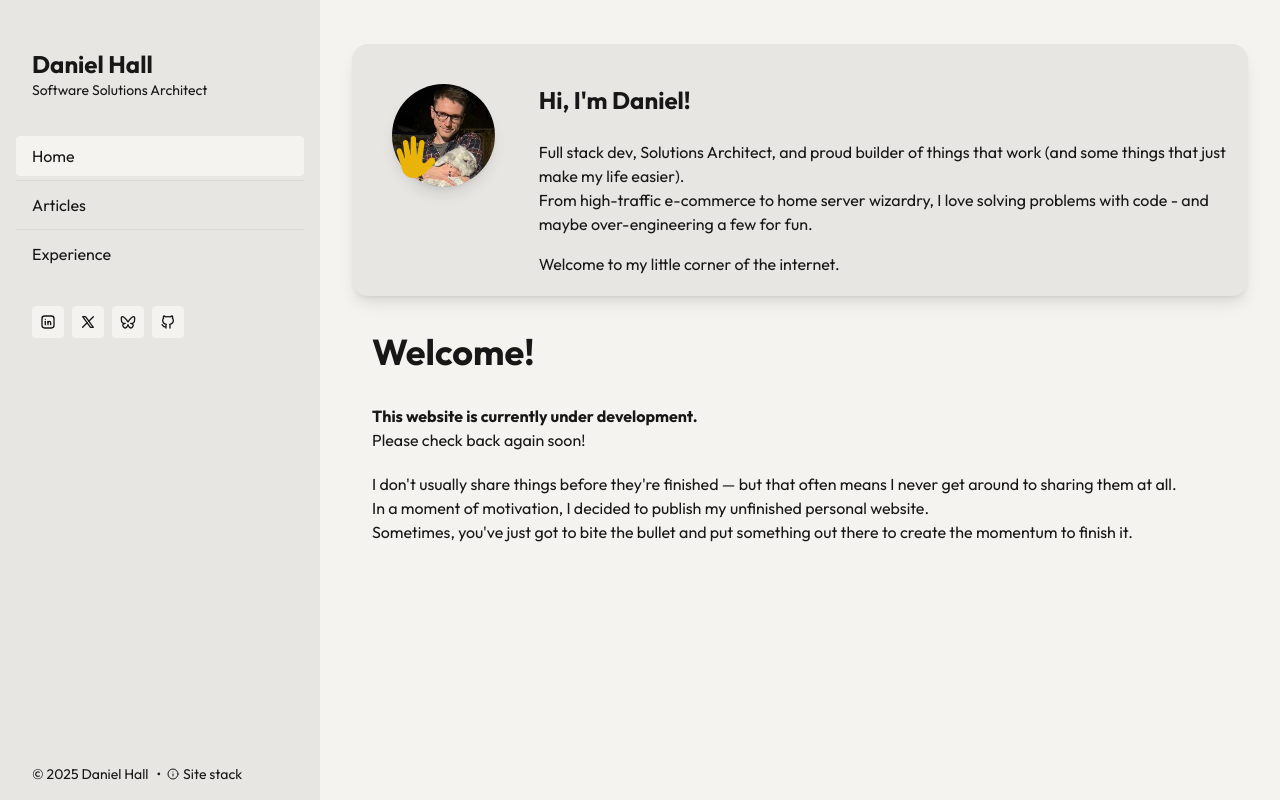
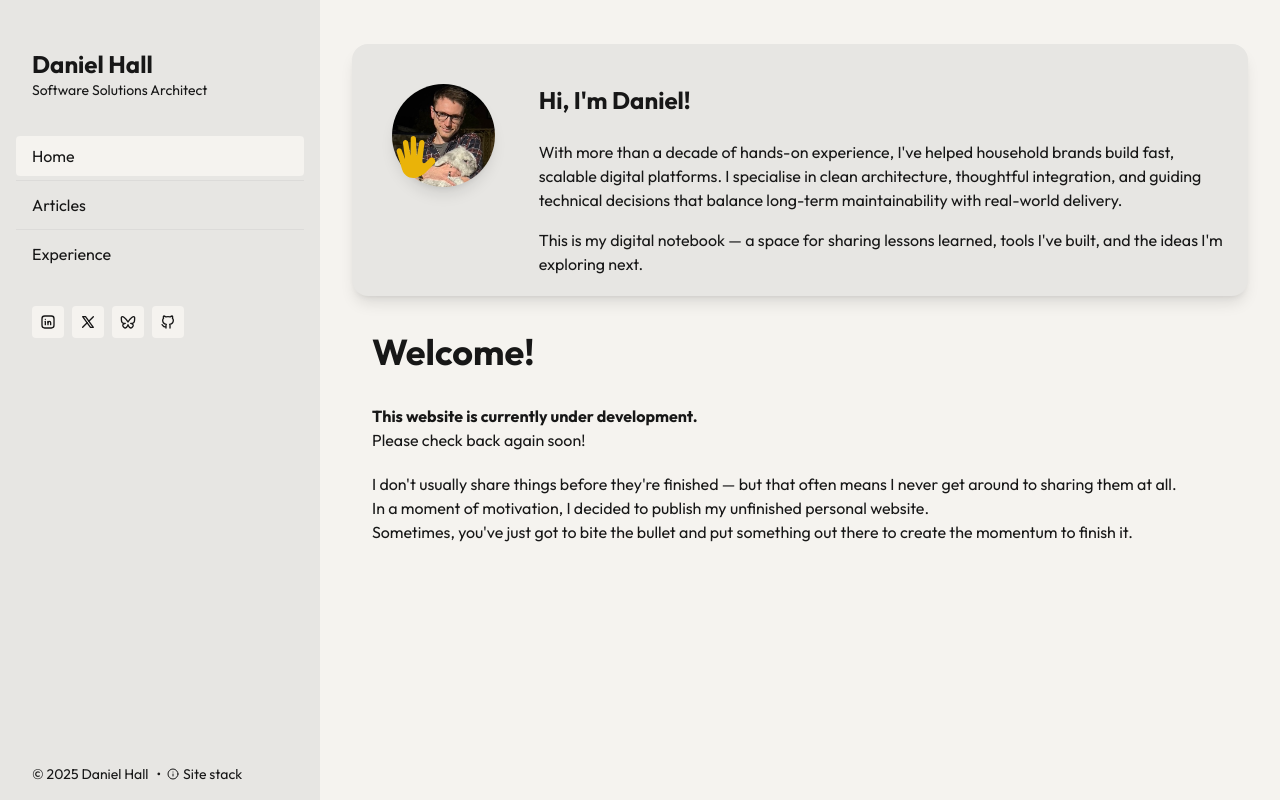
Before and after one commit to danielhall/nextjs-daniel-hall-blog, a Next.js app: page / in a window 1280 px wide. Built offline with nearby package versions, Linux system fonts and the light colour scheme.

Commit message:
Refactor introduction text to highlight experience and purpose of the website

```diff
--- a/src/components/introduction/index.tsx
+++ b/src/components/introduction/index.tsx
@@ -85,14 +85,15 @@ const Introduction = () => {
       <motion.div
         className="col-span-8 sm:col-span-7 xl:col-span-10 pl-6">
         <h1 className="text-2xl font-bold mb-6 lg:mt-5">Hi, I&apos;m Daniel!</h1>
-        <p>Full stack dev, Solutions Architect, and proud builder of things that work (and some things that just make my life easier).</p>
-        <p className="hidden md:block">From high-traffic e-commerce to home server wizardry, I love solving problems with code - and maybe over-engineering a few for fun.</p>
-        <p className="hidden md:block md:mt-4">Welcome to my little corner of the internet.</p>
+        <p>With more than a decade of hands-on experience, I&apos;ve helped household brands build fast, scalable digital platforms.&nbsp;
+          <span className="hidden md:inline">I specialise in clean architecture, thoughtful integration, and guiding technical decisions that balance long-term maintainability with real-world delivery.</span>
+        </p>
+        <p className="hidden md:block md:mt-4">This is my digital notebook — a space for sharing lessons learned, tools I&apos;ve built, and the ideas I&apos;m exploring next.</p>
       </motion.div>
       <motion.div
         className="col-span-12 md:hidden mt-4">
-        <p>From high-traffic e-commerce to home server wizardry, I love solving problems with code - and maybe over-engineering a few for fun.</p>
-        <p className="mt-4">Welcome to my little corner of the internet.</p>
+        <p>I specialise in clean architecture, thoughtful integration, and guiding technical decisions that balance long-term maintainability with real-world delivery.</p>
+        <p className="mt-4">This is my digital notebook — a space for sharing lessons learned, tools I&apos;ve built, and the ideas I&apos;m exploring next.</p>
       </motion.div>
     </motion.div>
     </>
```
Also changed, not shown: src/app/page.tsx (+0 -24 lines).
